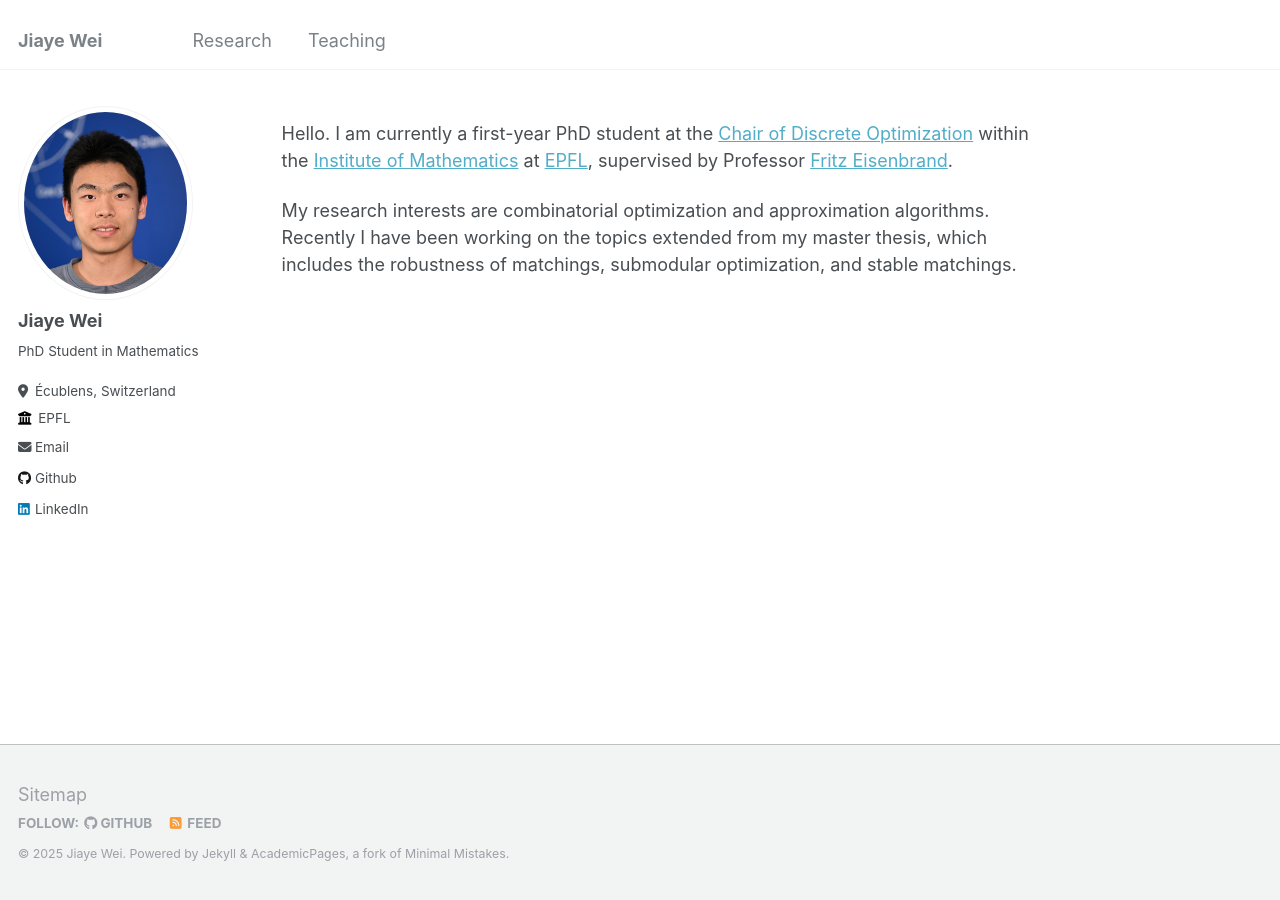
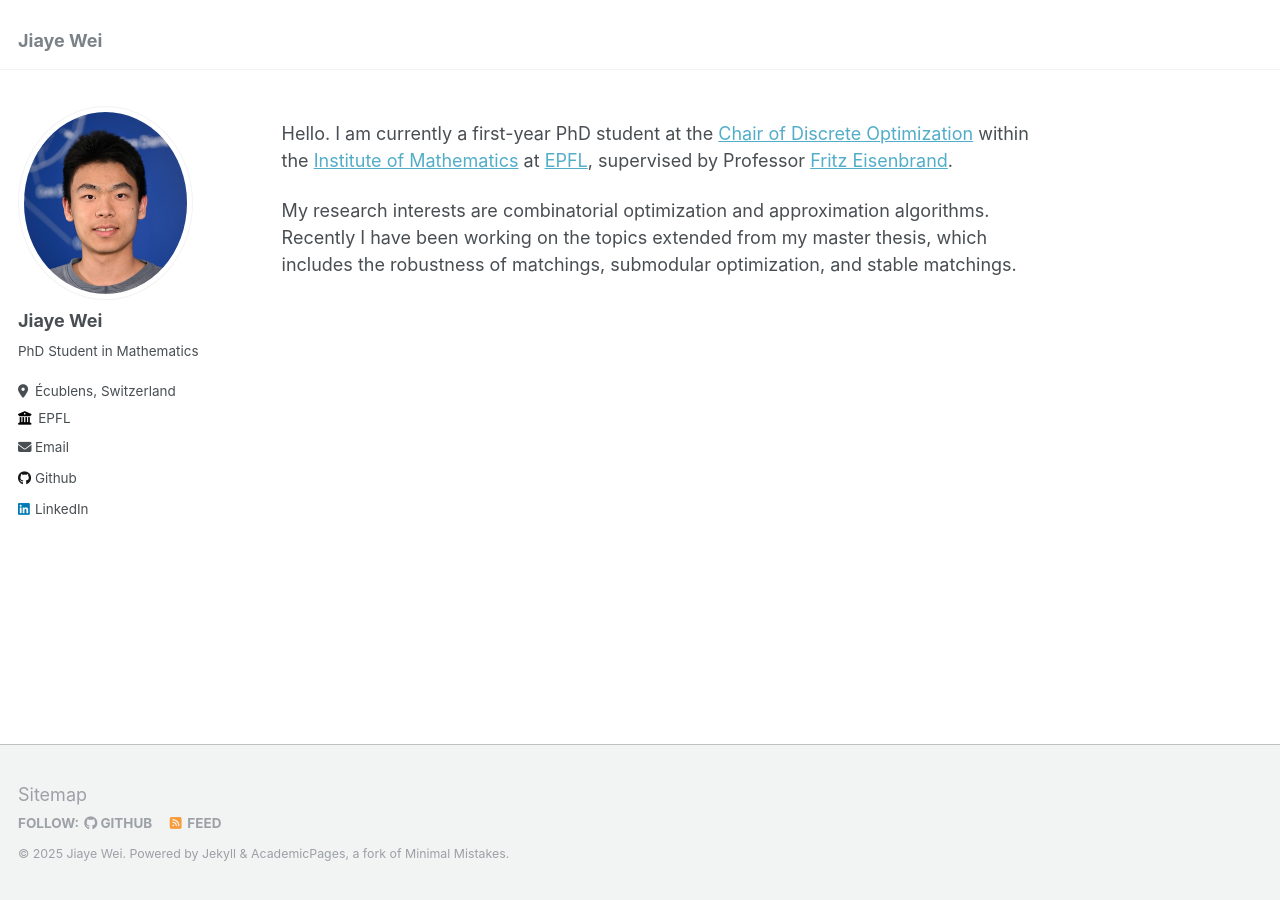
Before and after one commit to jiaye-W/jiaye-W.github.io, a Jekyll site: the page built from _pages/about.md, in a window 1280 px wide. Built offline with Jekyll 4.4.1, drawn with Linux system fonts in a browser that asks for light colours.

Commit message:
Remove titles

```diff
--- a/_data/navigation.yml
+++ b/_data/navigation.yml
@@ -1,12 +1,12 @@
 # main links links
 main:
-  - title: "Research"
+  - title: ""
     url: /research/
 
   # - title: "Talks"
   #   url: /talks/
 
-  - title: "Teaching"
+  - title: ""
     url: /teaching/
 
   # - title: "Portfolio"
```
